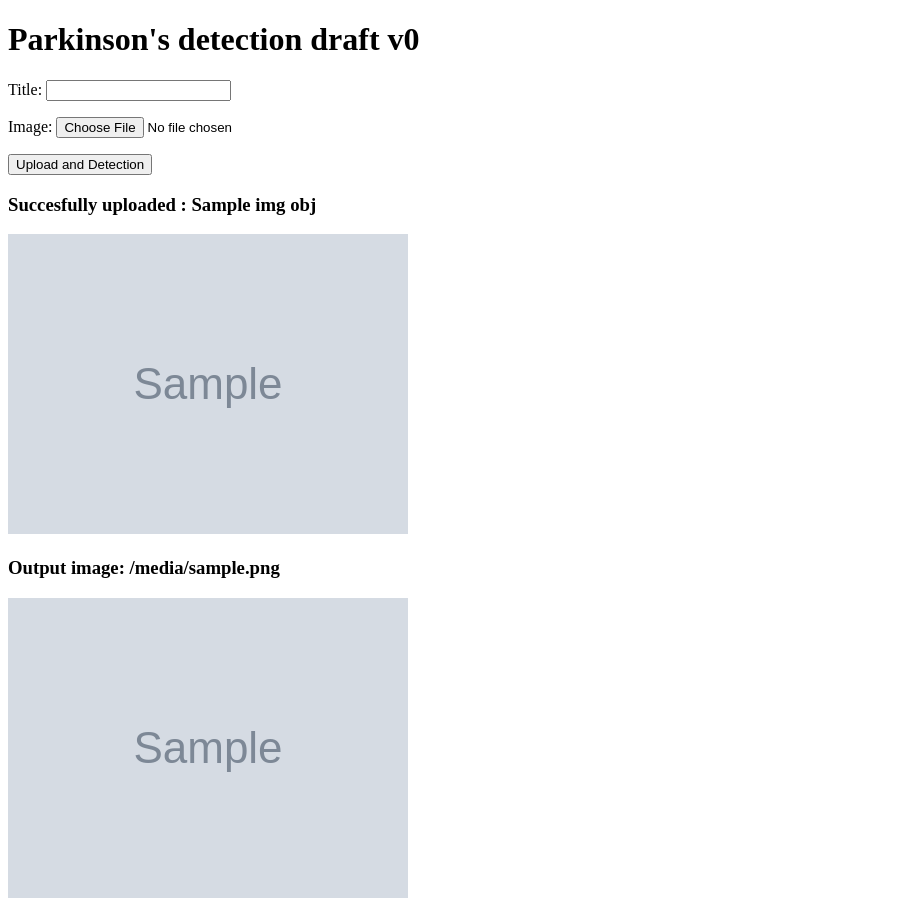
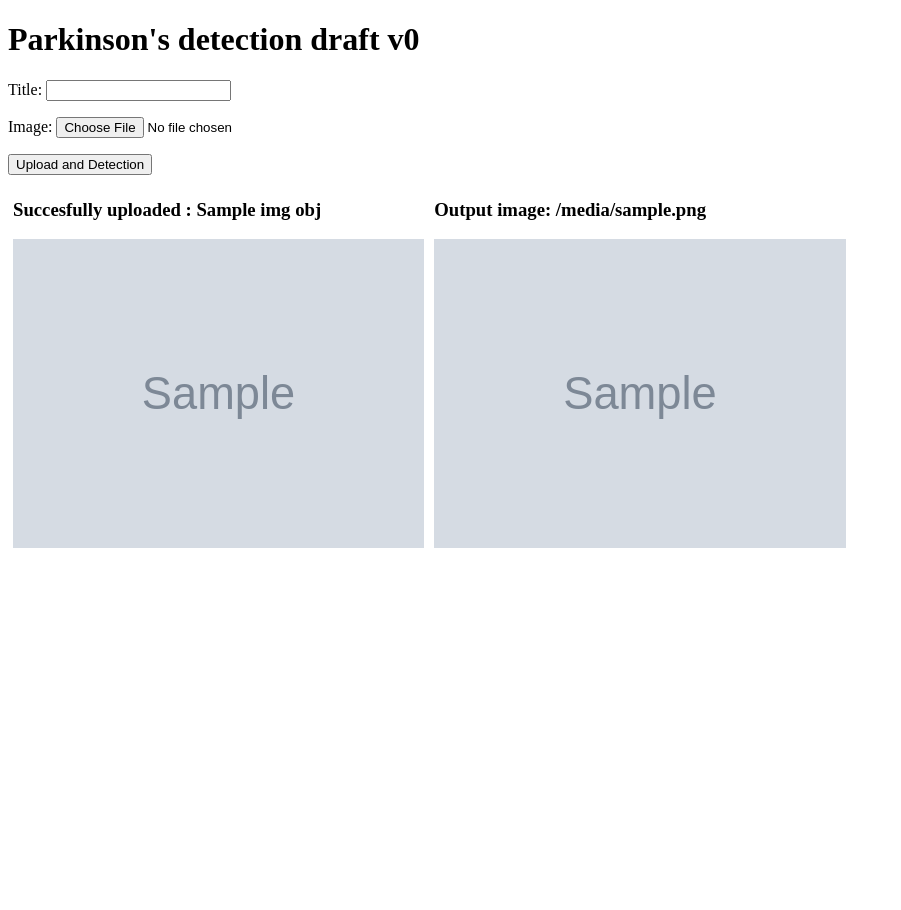
Before and after one commit to giansalvo/draft_v0, a Django app: template upload/uploadimg/templates/index.html in a window 1280 px wide. Shown: the whole page, without its empty margins (0-901 px from the left). After the commit the page ends 548 px from the top, so only its background shows below. Run offline with Django 4.2, Linux system fonts and the light colour scheme; tables that the repository leaves empty hold one stand-in row (values such as "Sample post"); the template is opened without the code that fills it: values that come from a table or form of the project are taken from there, most other values are stand-ins (such as "Sample title", 1, 10 or a date in 2020); grey boxes marked "Sample" are stand-in pictures.

Commit message:
show images side by side

```diff
--- a/upload/uploadimg/templates/index.html
+++ b/upload/uploadimg/templates/index.html
@@ -4,8 +4,26 @@
   <meta charset="utf-8">
   <meta name="viewport" content="width=device-width, initial-scale=1, shrink-to-fit=no">
   <meta name="description" content="">
-  <meta name="author" content="">
+  <meta name="author" content="Giansalvo Gusinu">
   <title>Parkinson's detection</title>
+  <style>
+    * {
+      box-sizing: border-box;
+    }
+
+    .column {
+      float: left;
+      width: 33.33%;
+      padding: 5px;
+    }
+
+    /* Clearfix (clear floats) */
+    .row::after {
+      content: "";
+      clear: both;
+      display: table;
+    }
+  </style>
 </head>
 <body>
 <p><h1>Parkinson's detection draft v0</h1></p>
@@ -15,15 +33,20 @@
   <button type="submit">Upload and Detection</button>
 </form>
 
+<div class="row">
+  <div class="column">
     {% if img_obj %}
     <h3>Succesfully uploaded : {{img_obj.title}}</h3>
-  <img src="{{ img_obj.image.url}}" alt="image uploaded" style="max-height:300px">
+    <img src="{{ img_obj.image.url}}" alt="image uploaded" style="width:100%">
     {% endif %}
-
+  </div>
+  <div class="column">
     {% if img_output %}
     <h3>Output image: {{img_output}}</h3>
-  <img src="{{ img_output }}" alt="image after detection" style="max-height:300px">
+    <img src="{{ img_output }}" alt="image after detection" style="width:100%">
     {% endif %}
+  </div>
+</div>
 
  </body>
 </html>
```
Lines whose indentation alone changed are shown as unchanged.
